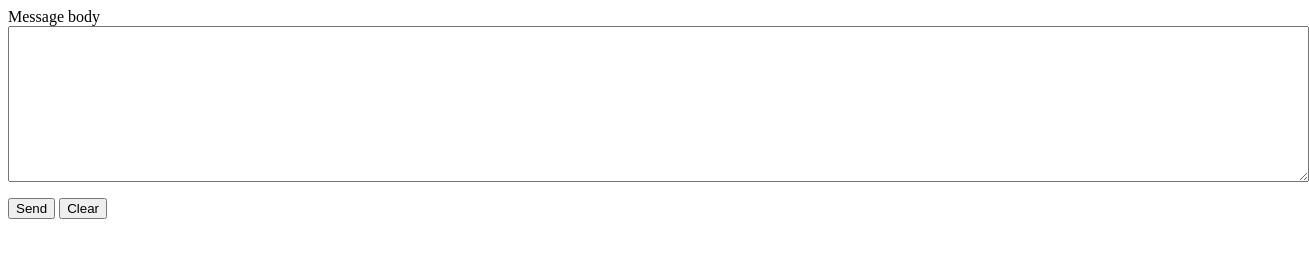
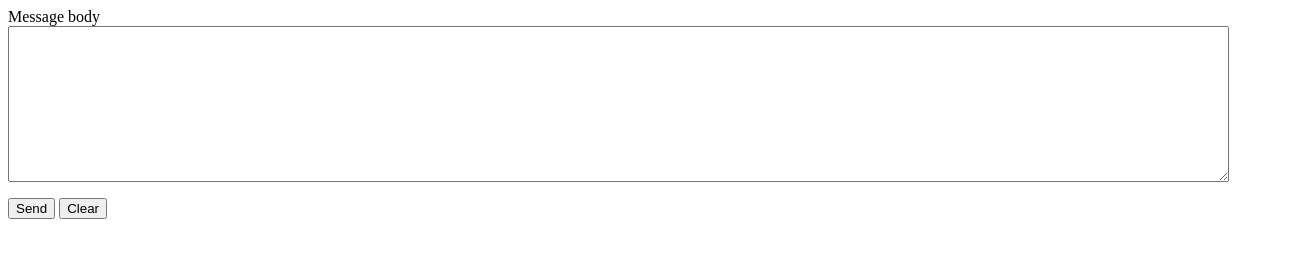
Before and after one commit to mrthehavok/CS_DevOps, a plain HTML site: page build/index.html in a window 1280 px wide. Shown: the whole page, 1309 px wide, since content can reach past the window. Drawn offline with Linux system fonts and the light colour scheme.

Commit message:
change output

```diff
--- a/build/index.html
+++ b/build/index.html
@@ -13,7 +13,7 @@
 
  <form name="test" method="post" action="send">
   <p>Message body<Br>
-   <textarea name="comment" cols="160" rows="10"></textarea></p>
+   <textarea name="comment" cols="150" rows="10"></textarea></p>
   <p><input type="submit" value="Send">
    <input type="reset" value="Clear"></p>
  </form>
```
Also changed, not shown: 1 other file.
